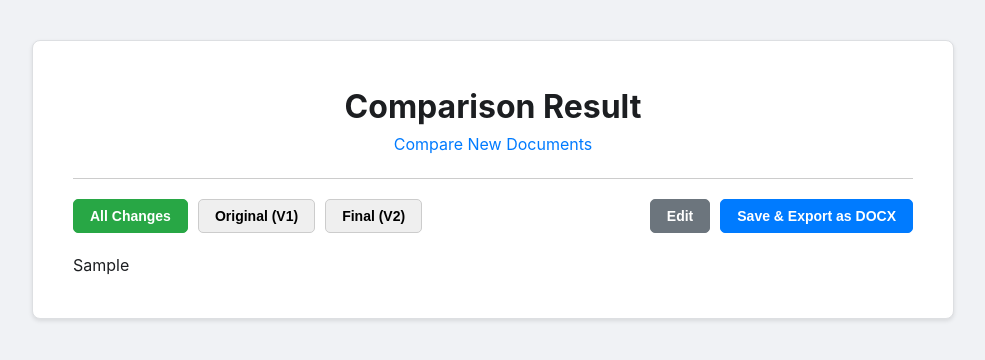
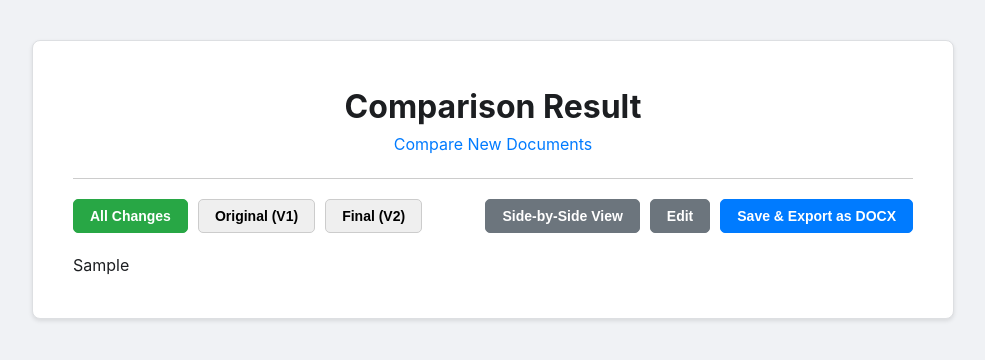
Before and after one commit to doyouknowmarc/documentcomparison, a Flask app: template templates/result.html in a window 1280 px wide. Shown: the top 360 px of the page, without its empty margins (147-1132 px from the left). Run offline with Flask 3, Linux system fonts and the light colour scheme; the template is opened without the code that fills it: most values are stand-ins (such as "Sample title", 1, 10 or a date in 2020).

Commit message:
Add side-by-side view toggle and tests

```diff
--- a/app.py
+++ b/app.py
@@ -21,7 +21,12 @@ def compare():
     base_html = mammoth.convert_to_html(io.BytesIO(base_file.read())).value
     new_html = mammoth.convert_to_html(io.BytesIO(new_file.read())).value
     comparison_html = render_html_diff(base_html, new_html)
-    return render_template('result.html', comparison_html=comparison_html)
+    return render_template(
+        'result.html',
+        comparison_html=comparison_html,
+        base_html=base_html,
+        new_html=new_html,
+    )
 
 # --- REPLACE YOUR OLD EXPORT FUNCTION WITH THIS ONE ---
 @app.route('/export', methods=['POST'])
--- a/templates/result.html
+++ b/templates/result.html
@@ -28,6 +28,10 @@
         .btn.secondary:hover { background-color: #5a6268; }
         .btn.active { background-color: #28a745; color: white; border-color: #28a745; }
 
+        /* --- Side-by-Side Layout --- */
+        #side-by-side { display: none; gap: 20px; margin-top: 20px; }
+        #side-by-side .side-pane { flex: 1; border: 1px solid #dddfe2; padding: 10px; overflow-y: auto; max-height: 70vh; }
+
         /* --- CSS for View Filtering --- */
         .document-content.show-original ins { display: none; }
         .document-content.show-final del { display: none; }
@@ -54,6 +58,7 @@
                 <button id="filter-final" class="btn">Final (V2)</button>
             </div>
             <div class="action-buttons">
+                <button id="toggle-view-btn" class="btn secondary">Side-by-Side View</button>
                 <button id="edit-btn" class="btn secondary">Edit</button>
                 <button id="save-btn" class="btn primary">Save & Export as DOCX</button>
             </div>
@@ -63,11 +68,25 @@
             <!-- The 'safe' filter renders the HTML from the server -->
             {{ comparison_html | safe }}
         </div>
+
+        <div id="side-by-side">
+            <div class="side-pane" id="base-pane">
+                {{ base_html | safe }}
+            </div>
+            <div class="side-pane" id="diff-pane">
+                {{ comparison_html | safe }}
+            </div>
+            <div class="side-pane" id="new-pane">
+                {{ new_html | safe }}
+            </div>
+        </div>
     </div>
 
     <!-- === NEW JAVASCRIPT SECTION === -->
     <script>
         const docContent = document.getElementById('document-content');
+        const sideBySide = document.getElementById('side-by-side');
+        const toggleViewBtn = document.getElementById('toggle-view-btn');
         const editBtn = document.getElementById('edit-btn');
         const saveBtn = document.getElementById('save-btn');
 
@@ -87,6 +106,20 @@
                     docContent.classList.add('show-final');
                 }
             });
+        });
+
+        // --- Side-by-Side Toggle Logic ---
+        toggleViewBtn.addEventListener('click', function() {
+            const showingSideBySide = sideBySide.style.display === 'flex';
+            if (showingSideBySide) {
+                sideBySide.style.display = 'none';
+                docContent.style.display = 'block';
+                this.textContent = 'Side-by-Side View';
+            } else {
+                sideBySide.style.display = 'flex';
+                docContent.style.display = 'none';
+                this.textContent = 'Overlay View';
+            }
         });
 
         // --- Feature 2: Live Editing Logic ---
```
Also changed, not shown: tests/test_compare.py (added, +33 -0 lines).
